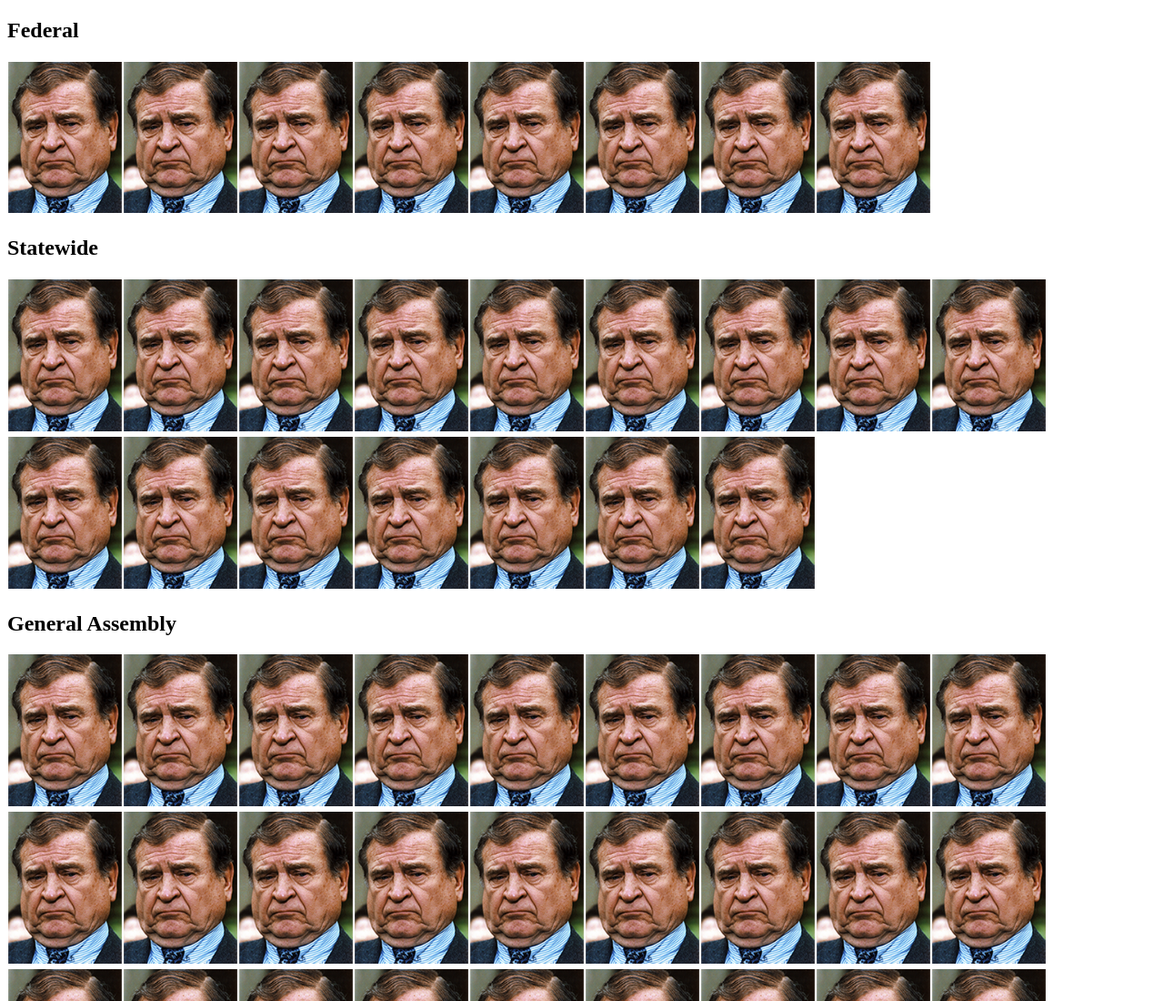
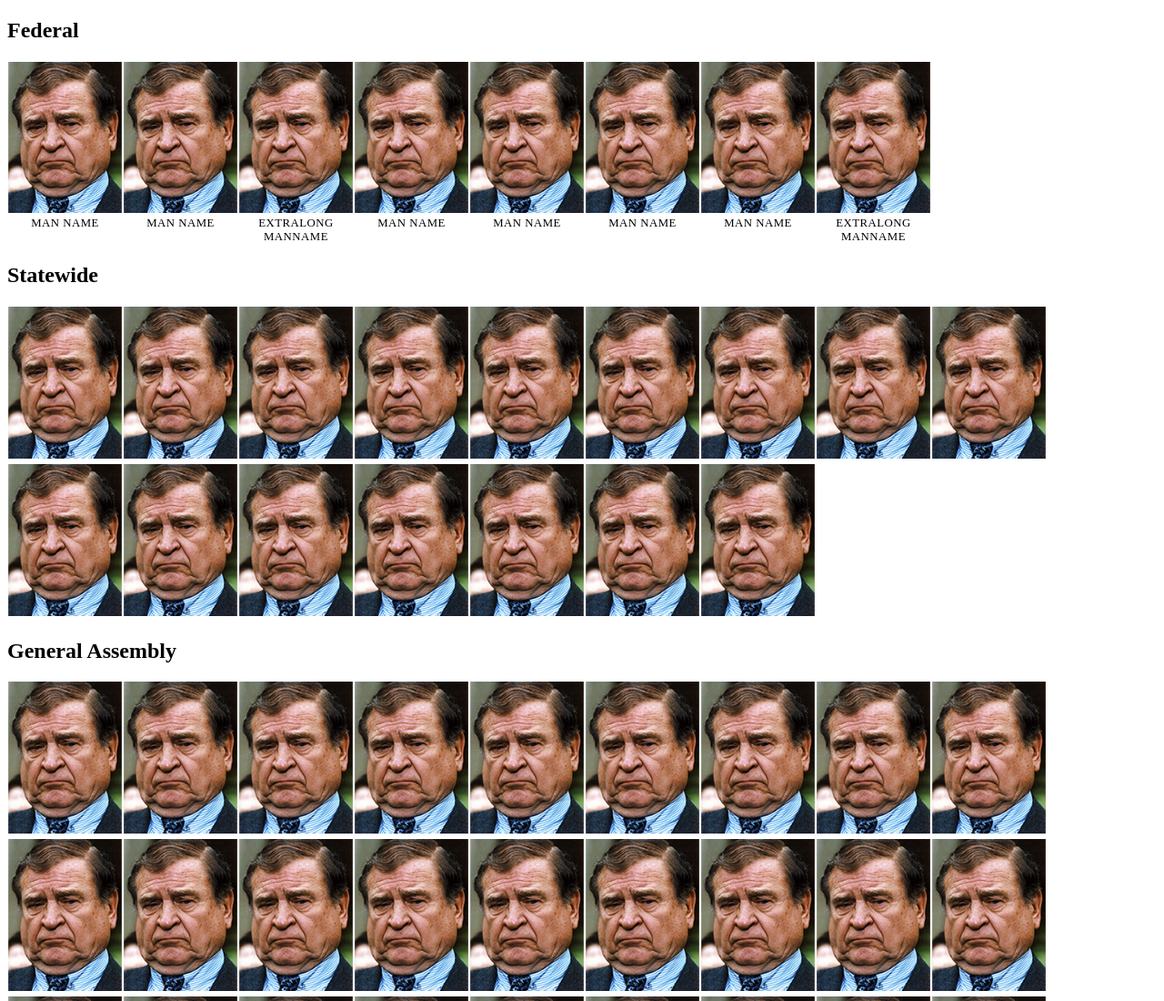
Before and after one commit to kalani-gordon/test-grid, a plain HTML site: page index.html in a window 1280 px wide. Shown: the top 1100 px of the page at 91% size. Drawn offline with nearby package versions, Linux system fonts and the light colour scheme.

Commit message:
Update index.html

```diff
--- a/index.html
+++ b/index.html
@@ -22,6 +22,15 @@
             align-self: auto;
             order: 0;
 
+        }
+
+        p {
+            padding: 0;
+            margin: 0;
+            text-transform: uppercase;
+            font-size: .8em;
+            letter-spacing: .5px;
+            text-align: center;
         }
 
         img {
@@ -64,27 +73,35 @@
     <div class="flex-container">
         <div class="flex-items hover">
             <a href="https://chicagotribune.com"><img src="man.png" alt=""></a>
+            <p>Man name</p>
         </div>
         <div class="flex-items hover">
             <a href="https://chicagotribune.com"><img src="man.png" alt=""></a>
+            <p>Man name</p>
         </div>
         <div class="flex-items hover">
             <a href="https://chicagotribune.com"><img src="man.png" alt=""></a>
+            <p>Extralong<br>Manname</p>
         </div>
         <div class="flex-items hover">
             <a href="https://chicagotribune.com"><img src="man.png" alt=""></a>
+            <p>Man name</p>
         </div>
         <div class="flex-items hover">
             <a href="https://chicagotribune.com"><img src="man.png" alt=""></a>
+            <p>Man name</p>
         </div>
         <div class="flex-items hover">
             <a href="https://chicagotribune.com"><img src="man.png" alt=""></a>
+            <p>Man name</p>
         </div>
         <div class="flex-items hover">
             <a href="https://chicagotribune.com"><img src="man.png" alt=""></a>
+            <p>Man name</p>
         </div>
         <div class="flex-items hover">
             <a href="https://chicagotribune.com"><img src="man.png" alt=""></a>
+            <p>Extralong<br>Manname</p>
         </div>
     </div>
 
@@ -257,13 +274,6 @@
 
 
 
-
-    <script src="https://cdn.jsdelivr.net/npm/@popperjs/core@2.11.8/dist/umd/popper.min.js"
-        integrity="sha384-I7E8VVD/ismYTF4hNIPjVp/Zjvgyol6VFvRkX/vR+Vc4jQkC+hVqc2pM8ODewa9r"
-        crossorigin="anonymous"></script>
-    <script src="https://cdn.jsdelivr.net/npm/bootstrap@5.3.2/dist/js/bootstrap.min.js"
-        integrity="sha384-BBtl+eGJRgqQAUMxJ7pMwbEyER4l1g+O15P+16Ep7Q9Q+zqX6gSbd85u4mG4QzX+"
-        crossorigin="anonymous"></script>
 </body>
 
 </html>
```
